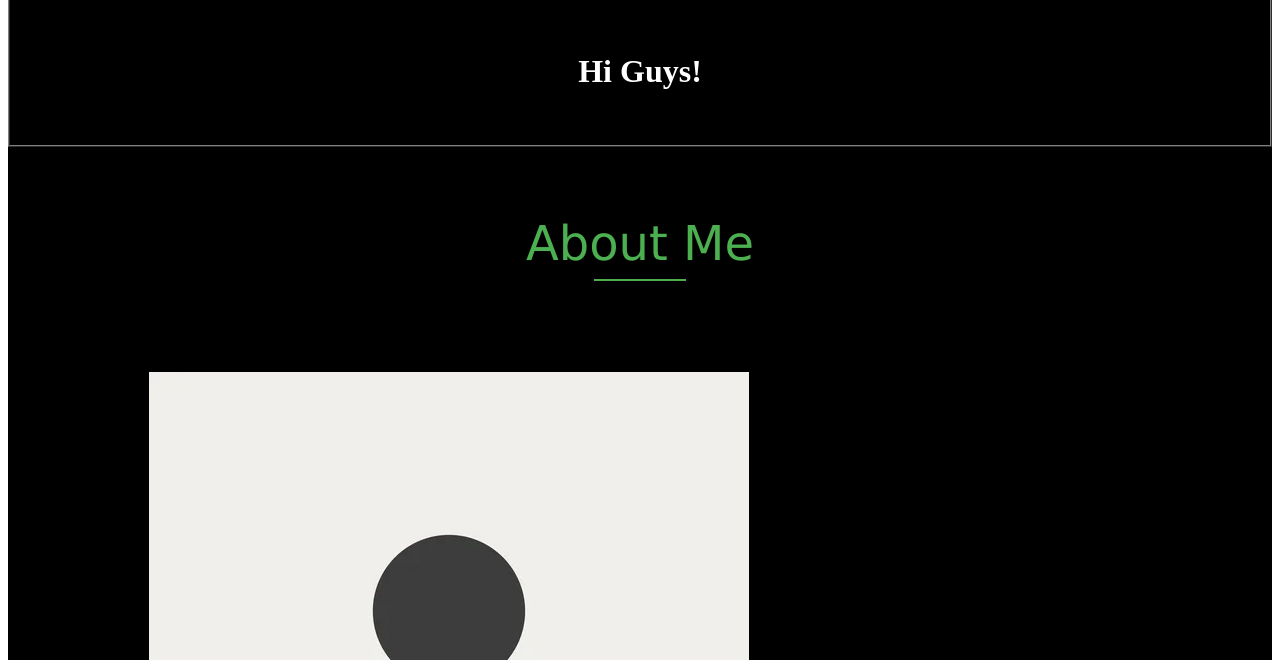
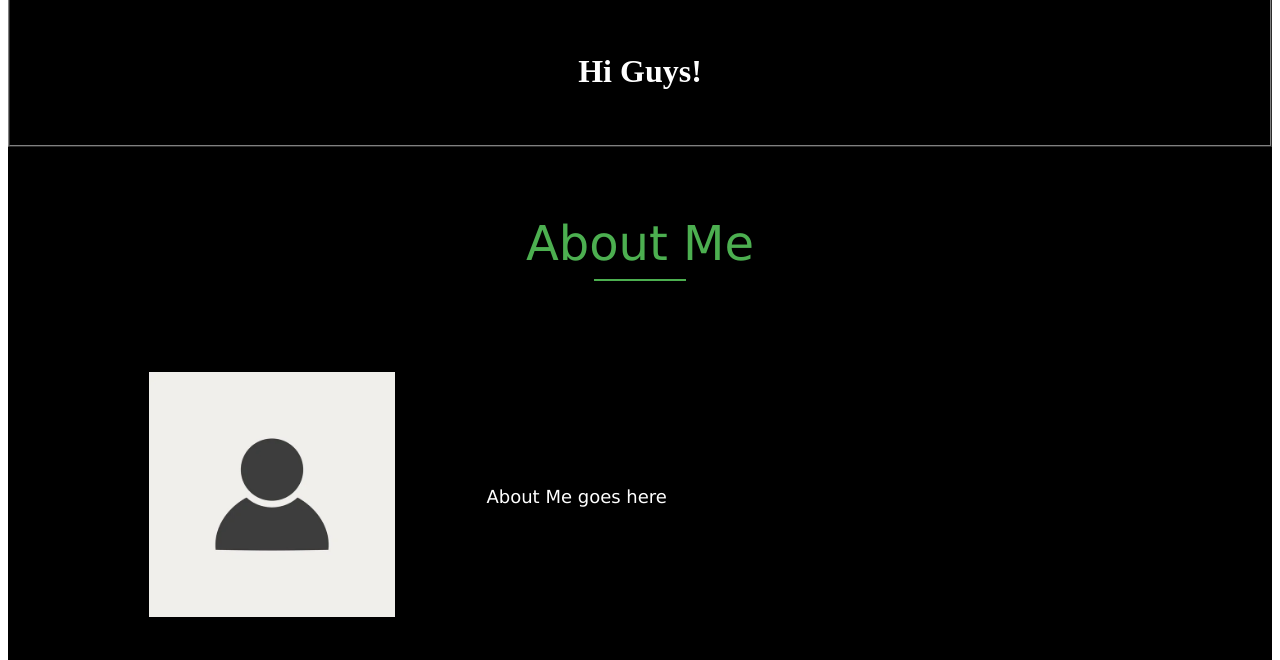
Before and after one commit to Dr-Prashant/website, a plain HTML site: page index.html in a window 1280 px wide. Shown: the part 106-766 px from the top of the page. Drawn offline with Linux system fonts and the light colour scheme.

Commit message:
pic alignment

```diff
--- a/index.html
+++ b/index.html
@@ -147,8 +147,8 @@
 					</tr>
 
 					<tr>
-						<td width="40%">
-							<img src="imgs/profile.jpg">
+						<td width="30%">
+							<img src="imgs/profile.jpg", width="80%">
 						</td>
 
 						<td width="60%">
```
